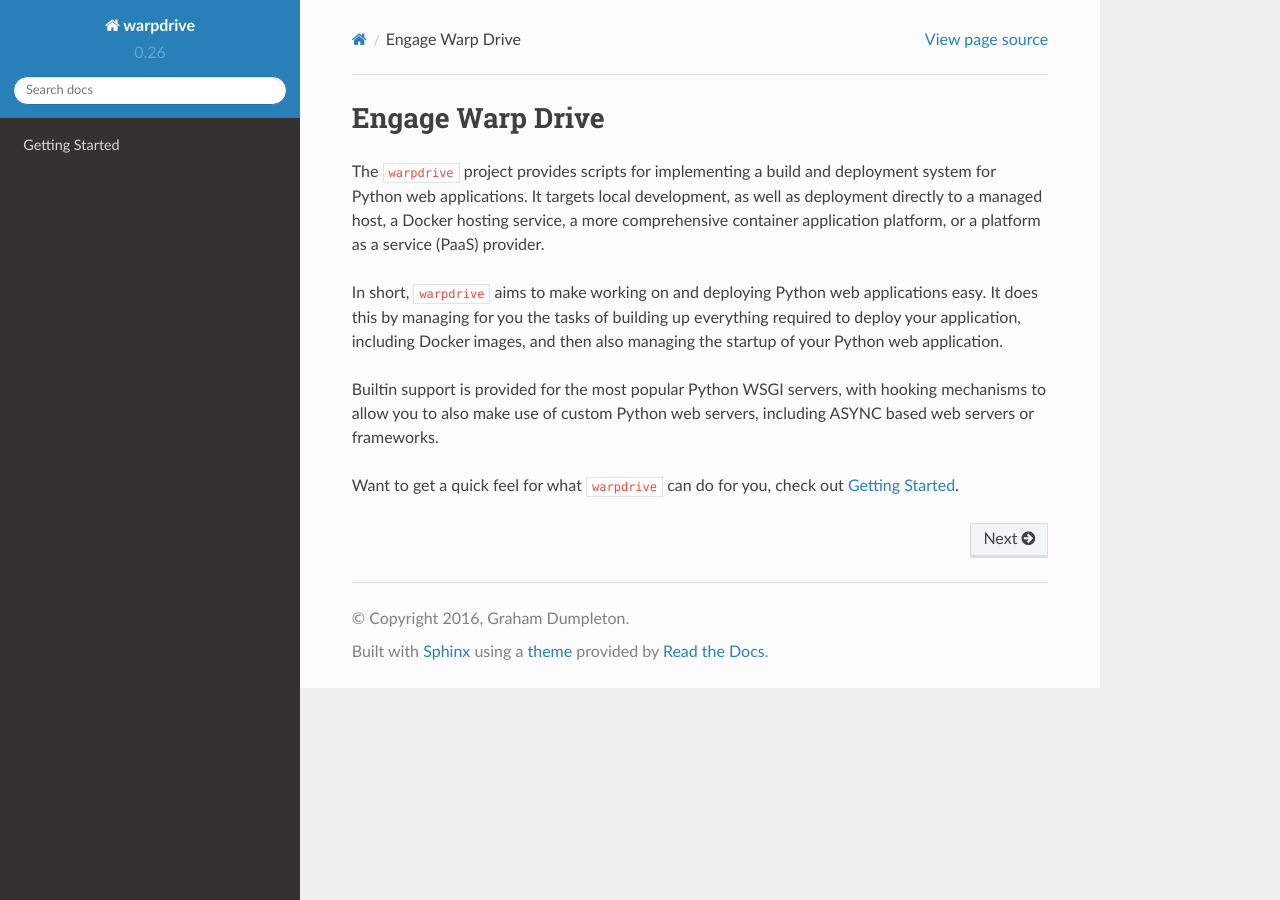
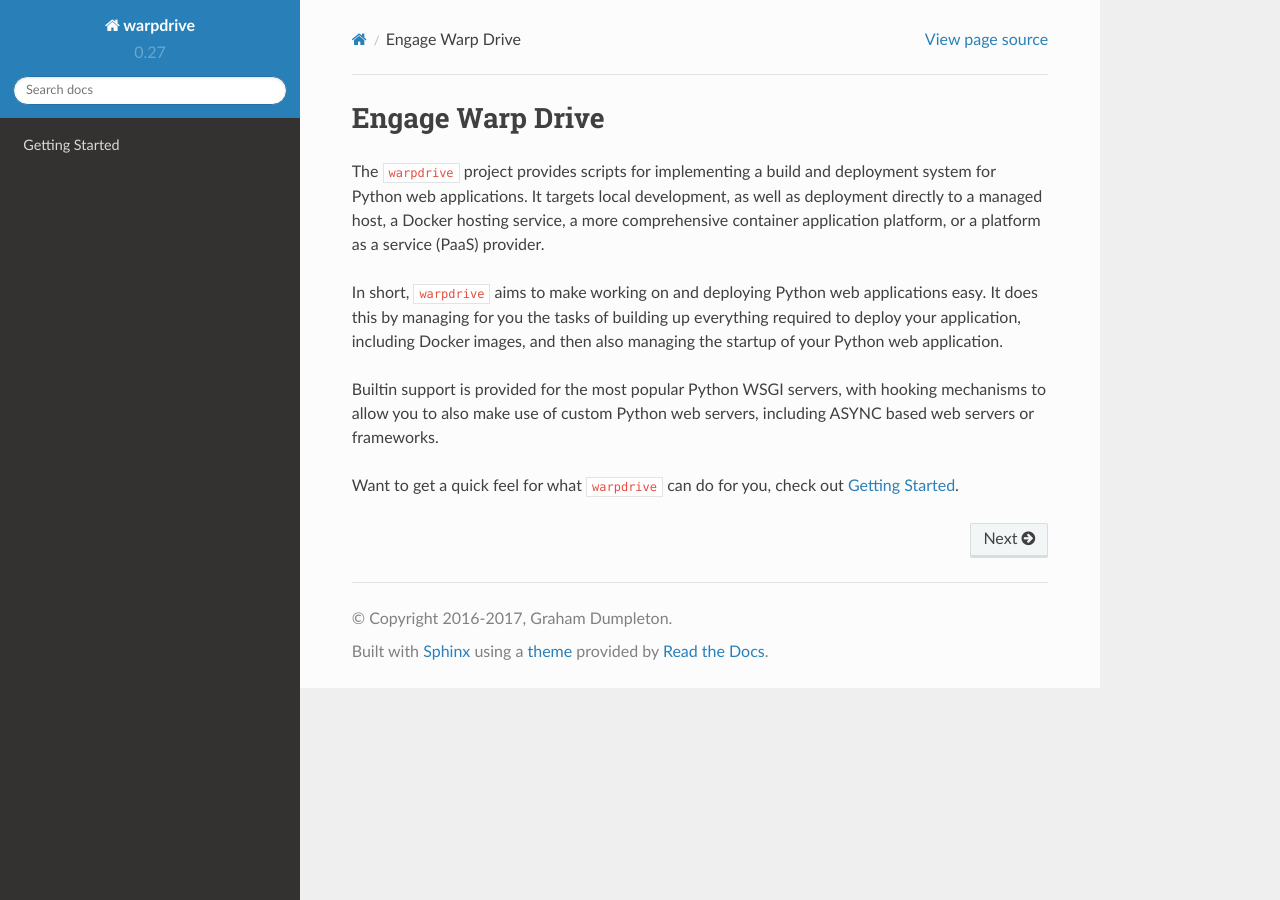
Before and after one commit to getwarped/warpdrive, a Sphinx documentation site: the page built from docs/index.rst, in a window 1280 px wide. Built offline with Sphinx 7.4.7 and the Read the Docs theme 2.0.0, drawn with Linux system fonts in a browser that asks for light colours.

Commit message:
Increment version to 0.27.0.

```diff
--- a/docs/conf.py
+++ b/docs/conf.py
@@ -46,7 +46,7 @@ master_doc = 'index'
 
 # General information about the project.
 project = u'warpdrive'
-copyright = u'2016, Graham Dumpleton'
+copyright = u'2016-2017, Graham Dumpleton'
 author = u'Graham Dumpleton'
 
 # The version info for the project you're documenting, acts as replacement for
@@ -54,9 +54,9 @@ author = u'Graham Dumpleton'
 # built documents.
 #
 # The short X.Y version.
-version = u'0.26'
+version = u'0.27'
 # The full version, including alpha/beta/rc tags.
-release = u'0.26.4'
+release = u'0.27.0'
 
 # The language for content autogenerated by Sphinx. Refer to documentation
 # for a list of supported languages.
--- a/setup.py
+++ b/setup.py
@@ -27,7 +27,7 @@ classifiers = [
 ]
 
 setup(name = 'warpdrive',
-      version = '0.26.4',
+      version = '0.27.0',
       description = 'Launcher for Python web applications.',
       long_description=long_description,
       url = 'https://github.com/GrahamDumpleton/warpdrive',
--- a/warpdrive/__init__.py
+++ b/warpdrive/__init__.py
@@ -1,6 +1,6 @@
 from __future__ import print_function
 
-version = '0.26.4'
+version = '0.27.0'
 
 import os
 import sys
```
Also changed, not shown: 1 other file.
